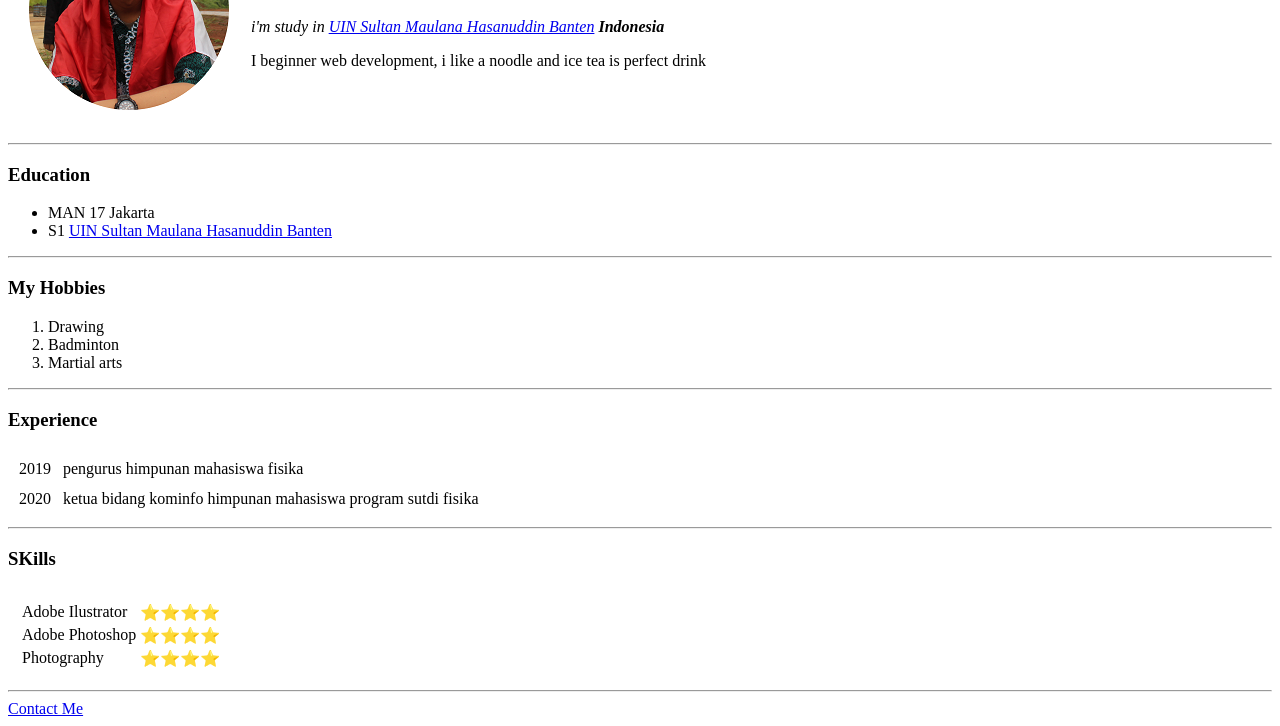
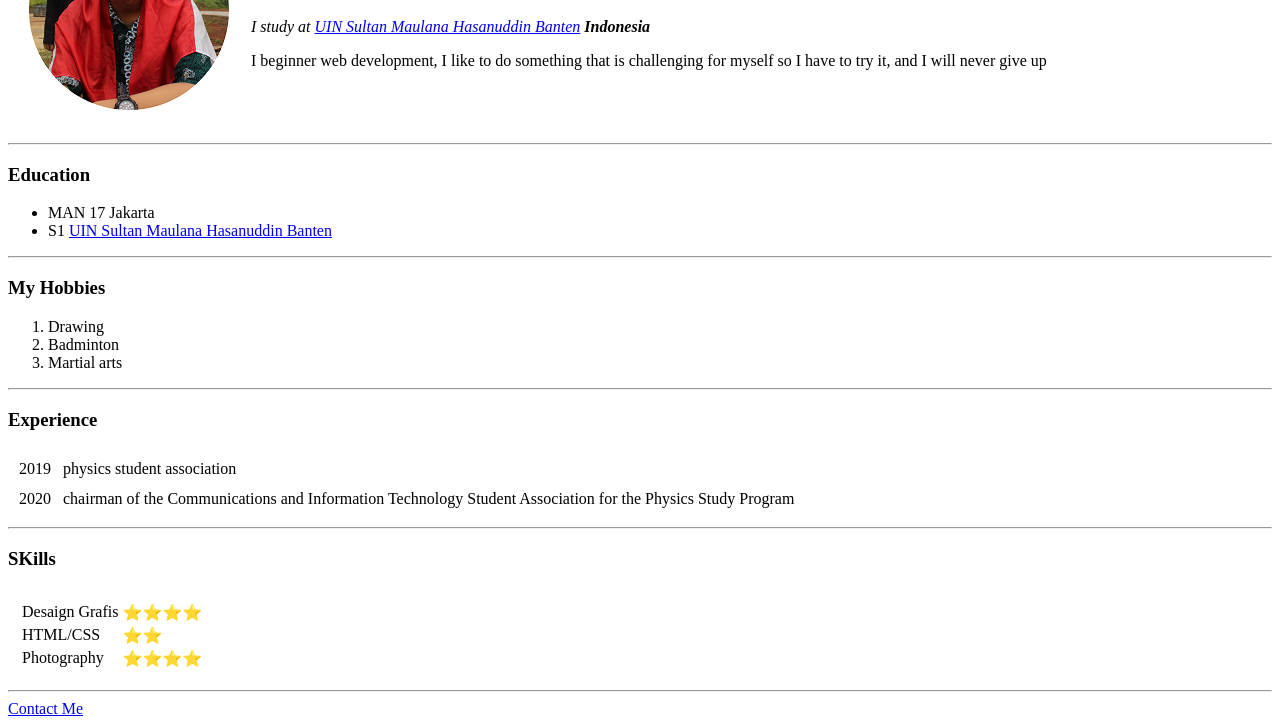
Before and after one commit to Lukmananwarm/CV, a plain HTML site: page index.html in a window 1280 px wide. Shown: the part 119-845 px from the top of the page. Drawn offline with Linux system fonts and the light colour scheme.

Commit message:
Update index.html

```diff
--- a/index.html
+++ b/index.html
@@ -2,15 +2,15 @@
 <html>
     <head>
         <meta charset="utf-8">
-        <title>Lukman site</title>
+        <title>Lukman's personal site</title>
     </head>
     <body>
         <table cellspacing="20">
             <tr>
                 <td> <img src="lukman.png" alt="lukman picture profile"/></td>
                 <td><h1>Lukman Anwar Maulana</h1>
-                    <p><em>i'm study in <a href="https://uinbanten.ac.id/">UIN Sultan Maulana Hasanuddin Banten</a> <strong>Indonesia</strong></em></p>
-                    <p>I beginner web development, i like a noodle and ice tea is perfect drink </p></td>
+                    <p><em>I study at <a href="https://uinbanten.ac.id/">UIN Sultan Maulana Hasanuddin Banten</a> <strong>Indonesia</strong></em></p>
+                    <p>I beginner web development, I like to do something that is challenging for myself so I have to try it, and I will never give up </p></td>
             </tr>
         </table>
         <hr>
@@ -31,11 +31,11 @@
         <table cellspacing="10">
             <tr>
                 <td>2019</td>
-                <td>pengurus himpunan mahasiswa fisika</td>
+                <td>physics student association</td>
             </tr>
             <tr>
                 <td>2020</td>
-                <td>ketua bidang kominfo himpunan mahasiswa program sutdi fisika</td>
+                <td>chairman of the Communications and Information Technology Student Association for the Physics Study Program</td>
             </tr>
         </table>
         <hr>
@@ -45,12 +45,12 @@
                 <td>
                     <table>
                     <tr>
-                        <td> Adobe Ilustrator </td>
+                        <td> Desaign Grafis </td>
                         <td>⭐⭐⭐⭐</td>
                     </tr>
                     <tr>
-                        <td> Adobe Photoshop </td>
-                        <td>⭐⭐⭐⭐</td>
+                        <td> HTML/CSS </td>
+                        <td>⭐⭐</td>
                     </tr>
                     <tr>
                         <td> Photography </td>
```
